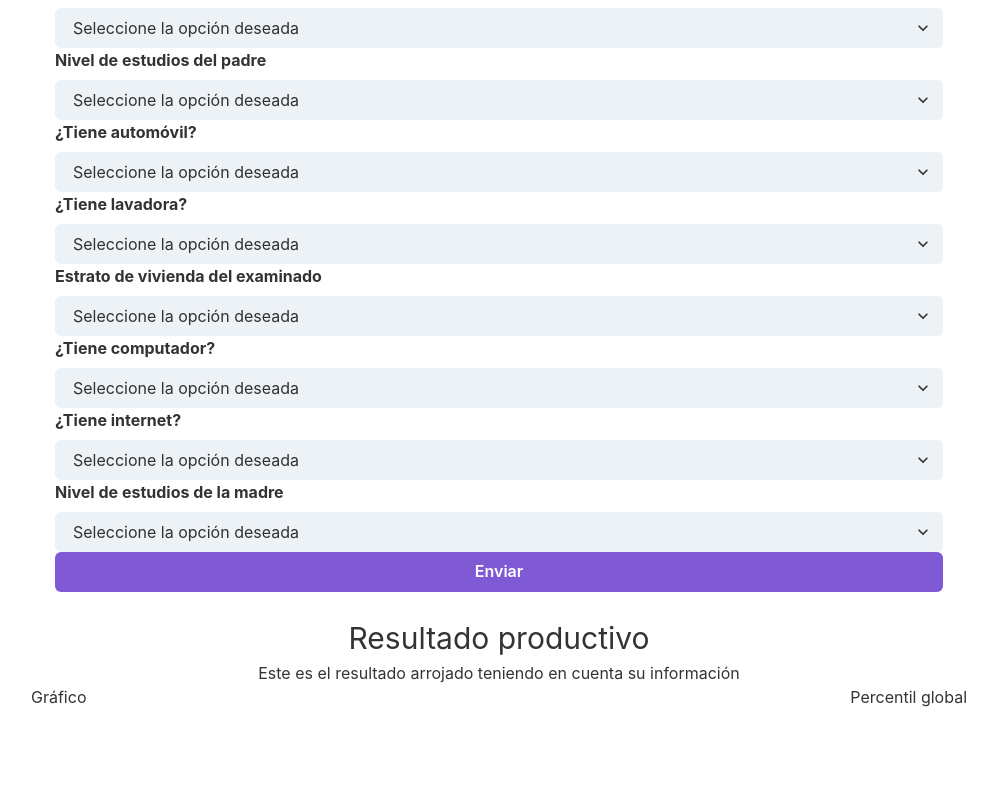
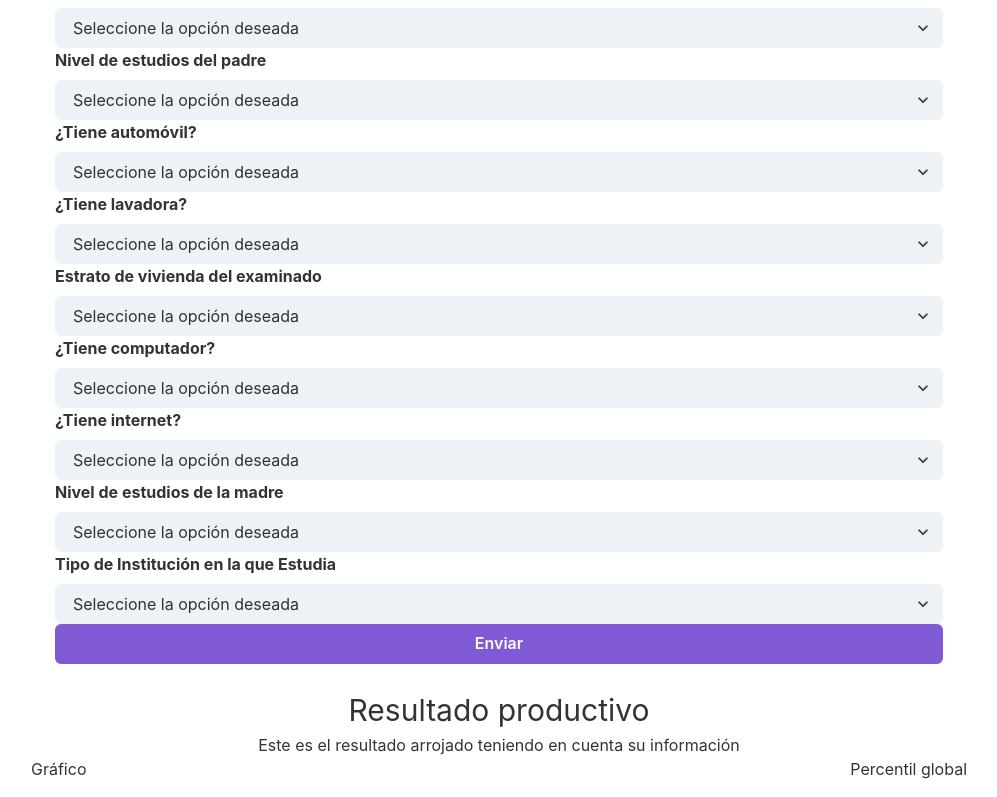
Before and after one commit to sebastianzapateiro/IA-FrontEnd, a React (Vite) app: page / in a window 1280 px wide. Shown: the part 1219-2016 px from the top of the page, without its empty margins (141-1138 px from the left). Before the commit the page ends 1944 px from the top, so only its background shows below. Built offline with nearby package versions, Linux system fonts and the light colour scheme.

Commit message:
dev: Form imputs and sweetalert2

```diff
--- a/package.json
+++ b/package.json
@@ -17,7 +17,9 @@
     "formik": "^2.2.9",
     "framer-motion": "^10.12.4",
     "react": "^18.2.0",
-    "react-dom": "^18.2.0"
+    "react-dom": "^18.2.0",
+    "sweetalert2": "^11.7.5",
+    "sweetalert2-react-content": "^5.0.7"
   },
   "devDependencies": {
     "@types/react": "^18.0.28",
--- a/src/components/StudentInformation.jsx
+++ b/src/components/StudentInformation.jsx
@@ -5,8 +5,12 @@ import {
     Select
 } from "@chakra-ui/react"
 import {useFormik} from "formik";
+import { request } from "../js/apifetch";
+import { useState } from "react";
 
 export function StudentInformation() {
+    const [result, setResult] = useState('');
+
     const formik = useFormik({
         initialValues: {
 
@@ -32,9 +36,18 @@ export function StudentInformation() {
             FAMI_TIENECOMPUTADOR: "", // Realizado
             FAMI_TIENEINTERNET: "", // Realizado
             FAMI_EDUCACIONMADRE: "", // Realizado
+            INST_ORIGEN: "",
         },
         onSubmit: (values) => {
-            alert(JSON.stringify(values, null, 2));
+            request(JSON.stringify(values)).then((data)=>{
+                setResult(data);
+                console.log(result);
+
+            })
+
+
+
+
         }
     });
     return (
@@ -573,6 +586,25 @@ export function StudentInformation() {
                         <option value="No sabe">No sabe</option>
                     </Select>
                 </FormControl>
+
+                <FormControl>
+                    <FormLabel fontWeight='bold'  htmlFor="INST_ORIGEN">Tipo de Institución en la que Estudia</FormLabel>
+                    <Select id="INST_ORIGEN"
+                            name="INST_ORIGEN"
+                            type="text"
+                            variant="filled"
+                            onChange={formik.handleChange}
+                            value={formik.values.INST_ORIGEN}
+                            placeholder='Seleccione la opción deseada'>
+                        <option value="NO OFICIAL - CORPORACIÓN">NO OFICIAL - CORPORACIÓN</option>
+                        <option value="OFICIAL DEPARTAMENTAL">OFICIAL DEPARTAMENTAL</option>
+                        <option value="NO OFICIAL - FUNDACIÓN">NO OFICIAL - FUNDACIÓN</option>
+                        <option value="OFICIAL NACIONAL">OFICIAL NACIONAL</option>
+                        <option value="OFICIAL MUNICIPAL">OFICIAL MUNICIPAL</option>
+                        <option value="REGIMEN ESPECIAL">REGIMEN ESPECIAL</option>
+                    </Select>
+                </FormControl>
+
                 <Button type="submit" colorScheme="purple" width="full">
                     Enviar
                 </Button>
--- /dev/null
+++ b/src/js/apifetch.js
@@ -0,0 +1,16 @@
+
+export function request(data) {
+
+    return fetch('http://192.168.1.10:5000/predict', {
+        method: 'POST',
+        body: data,
+        headers: { 'Content-Type': 'application/json' },
+        })
+        .then(function(response){
+        return response.json()})
+        .then(data => {
+            return data.prediction;
+        })
+       .catch(error => console.error('Error:', error));
+
+}
```
Also changed, not shown: 1 other file (tests, documents, lock files or other folders).
